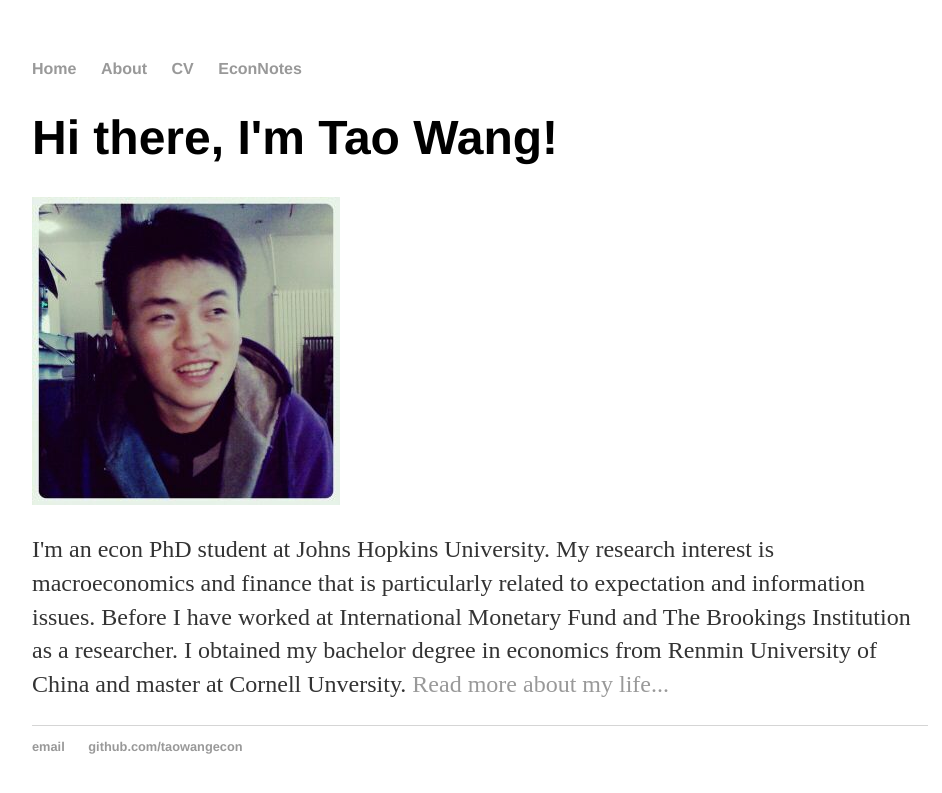
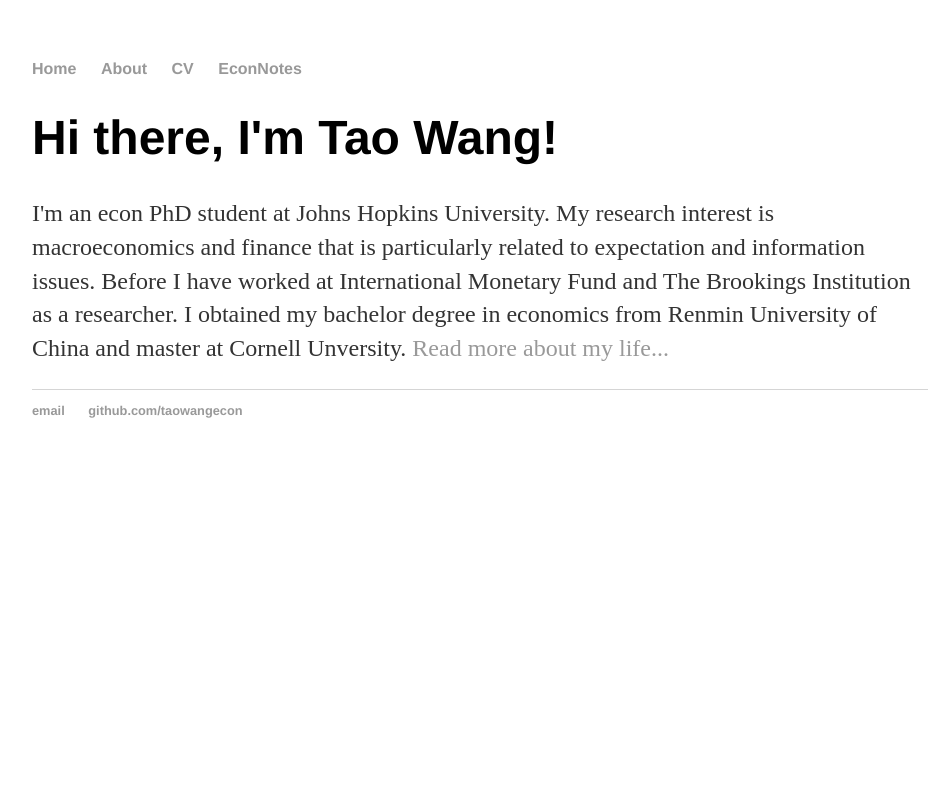
Before and after one commit to iworld1991/TaoWangEcon.github.io, a Jekyll site: the page built from index.html, in a window 1280 px wide. Shown: the top 793 px of the page, without its empty margins (160-1102 px from the left). Built offline with Jekyll 4.4.1, drawn with Linux system fonts in a browser that asks for light colours.

Commit message:
Update index.html

```diff
--- a/index.html
+++ b/index.html
@@ -4,7 +4,6 @@
 ---
 <div class="blurb">
 	<h1>Hi there, I'm Tao Wang!</h1>
-	<img  class="img-circle avatar" alt="Jonathan McGlone" src="img/20121202023934.jpg">
 	<p>I'm an econ PhD student at Johns Hopkins University.
 	My research interest is macroeconomics and finance that is particularly related to expectation and information issues.
 		Before I have worked at International Monetary Fund and The Brookings Institution as a researcher.
```
